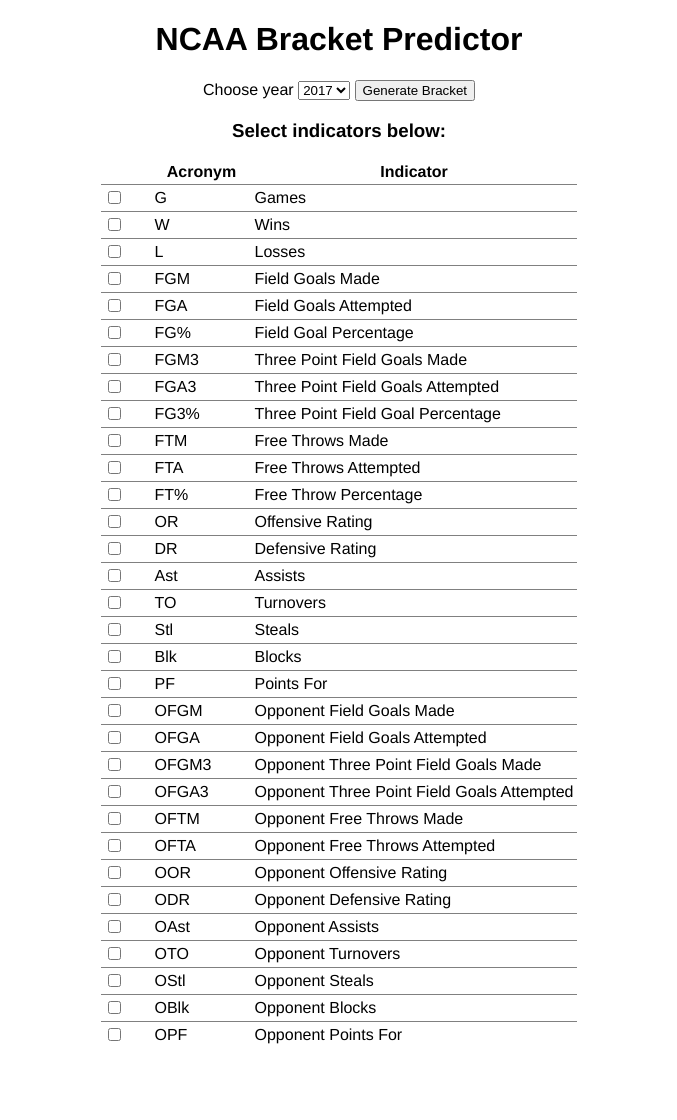
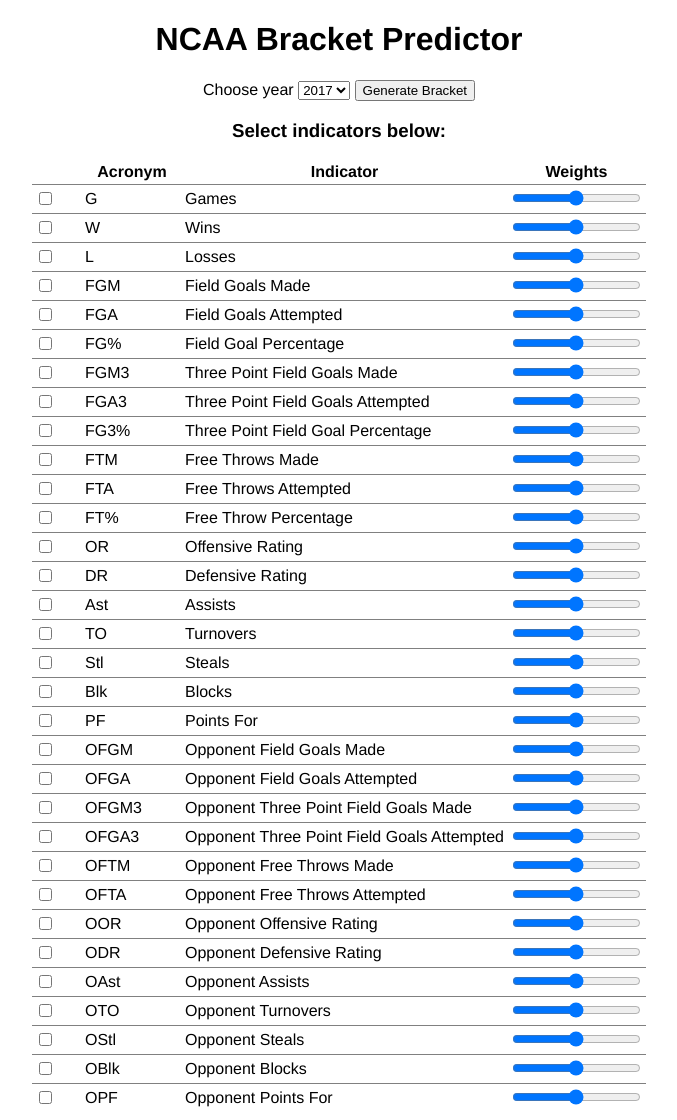
Before and after one commit to berkhoutalex/Heroku-Predictor, a Django app: template app/templates/html/index.html in a window 1280 px wide. Shown: the whole page, without its empty margins (301-978 px from the left). Before the commit the page ends 1044 px from the top, so only its background shows below. Run offline with Django 3.2, Linux system fonts and the light colour scheme; the template is opened without the code that fills it, so the values that code supplies are empty.

Commit message:
weight sliders

```diff
--- a/app/templates/html/index.html
+++ b/app/templates/html/index.html
@@ -23,198 +23,295 @@
                     <th>&nbsp</th>
                     <th>Acronym</th>
                     <th>Indicator</th>
+                    <th>Weights</th>
                 </tr>
                 <tr>
                     <td>
                         <input type="checkbox" id="i1" name="i1" />&nbsp;</td>
                     <td>G</td>
                     <td>Games</td>
+                    <td>
+                        <input type="range" min="1" max="100" value="50" class="slider" id="j1">
+                    </td>
                 </tr>
                 <tr>
                     <td>
                         <input type="checkbox" id="i2" name="i2" />&nbsp;</td>
                     <td>W</td>
                     <td>Wins</td>
+                    <td>
+                        <input type="range" min="1" max="100" value="50" class="slider" id="j2">
+                    </td>
                 </tr>
                 <tr>
                     <td>
                         <input type="checkbox" id="i3" name="i3" />&nbsp;</td>
                     <td>L</td>
                     <td>Losses</td>
+                    <td>
+                        <input type="range" min="1" max="100" value="50" class="slider" id="j3">
+                    </td>
                 </tr>
                 <tr>
                     <td>
                         <input type="checkbox" id="i4" name="i4" />&nbsp;</td>
                     <td>FGM</td>
                     <td>Field Goals Made</td>
+                    <td>
+                        <input type="range" min="1" max="100" value="50" class="slider" id="j4">
+                    </td>
                 </tr>
                 <tr>
                     <td>
                         <input type="checkbox" id="i5" name="i5" />&nbsp;</td>
                     <td>FGA</td>
                     <td>Field Goals Attempted</td>
+                    <td>
+                        <input type="range" min="1" max="100" value="50" class="slider" id="j5">
+                    </td>
                 </tr>
                 <tr>
                     <td>
                         <input type="checkbox" id="i6" name="i6" />&nbsp;</td>
                     <td>FG%</td>
                     <td>Field Goal Percentage</td>
+                    <td>
+                        <input type="range" min="1" max="100" value="50" class="slider" id="j6">
+                    </td>
                 </tr>
                 <tr>
                     <td>
                         <input type="checkbox" id="i7" name="i7" />&nbsp;</td>
                     <td>FGM3</td>
                     <td>Three Point Field Goals Made</td>
+                    <td>
+                        <input type="range" min="1" max="100" value="50" class="slider" id="j7">
+                    </td>
                 </tr>
                 <tr>
                     <td>
                         <input type="checkbox" id="i8" name="i8" />&nbsp;</td>
                     <td>FGA3</td>
                     <td>Three Point Field Goals Attempted</td>
+                    <td>
+                        <input type="range" min="1" max="100" value="50" class="slider" id="j8">
+                    </td>
                 </tr>
                 <tr>
                     <td>
                         <input type="checkbox" id="i9" name="i9" />&nbsp;</td>
                     <td>FG3%</td>
                     <td>Three Point Field Goal Percentage</td>
+                    <td>
+                        <input type="range" min="1" max="100" value="50" class="slider" id="j9">
+                    </td>
                 </tr>
                 <tr>
                     <td>
                         <input type="checkbox" id="i10" name="i10" />&nbsp;</td>
                     <td>FTM</td>
                     <td>Free Throws Made</td>
+                    <td>
+                        <input type="range" min="1" max="100" value="50" class="slider" id="j10">
+                    </td>
                 </tr>
                 <tr>
                     <td>
                         <input type="checkbox" id="i11" name="i11" />&nbsp;</td>
                     <td>FTA</td>
                     <td>Free Throws Attempted</td>
+                    <td>
+                        <input type="range" min="1" max="100" value="50" class="slider" id="j11">
+                    </td>
                 </tr>
                 <tr>
                     <td>
                         <input type="checkbox" id="i12" name="i12" />&nbsp;</td>
                     <td>FT%</td>
                     <td>Free Throw Percentage</td>
+                    <td>
+                        <input type="range" min="1" max="100" value="50" class="slider" id="j12">
+                    </td>
                 </tr>
                 <tr>
                     <td>
                         <input type="checkbox" id="i13" name="i13" />&nbsp;</td>
                     <td>OR</td>
                     <td>Offensive Rating</td>
+                    <td>
+                        <input type="range" min="1" max="100" value="50" class="slider" id="j13">
+                    </td>
                 </tr>
                 <tr>
                     <td>
                         <input type="checkbox" id="i14" name="i14" />&nbsp;</td>
                     <td>DR</td>
                     <td>Defensive Rating</td>
+                    <td>
+                        <input type="range" min="1" max="100" value="50" class="slider" id="j14">
+                    </td>
                 </tr>
                 <tr>
                     <td>
                         <input type="checkbox" id="i15" name="i15" />&nbsp;</td>
                     <td>Ast</td>
                     <td>Assists</td>
+                    <td>
+                        <input type="range" min="1" max="100" value="50" class="slider" id="j15">
+                    </td>
                 </tr>
                 <tr>
                     <td>
                         <input type="checkbox" id="i16" name="i16" />&nbsp;</td>
                     <td>TO</td>
                     <td>Turnovers</td>
+                    <td>
+                        <input type="range" min="1" max="100" value="50" class="slider" id="j16">
+                    </td>
                 </tr>
                 <tr>
                     <td>
                         <input type="checkbox" id="i17" name="i17" />&nbsp;</td>
                     <td>Stl</td>
                     <td>Steals</td>
+                    <td>
+                        <input type="range" min="1" max="100" value="50" class="slider" id="j17">
+                    </td>
                 </tr>
                 <tr>
                     <td>
                         <input type="checkbox" id="i18" name="i18" />&nbsp;</td>
                     <td>Blk</td>
                     <td>Blocks</td>
+                    <td>
+                        <input type="range" min="1" max="100" value="50" class="slider" id="j18">
+                    </td>
                 </tr>
                 <tr>
                     <td>
                         <input type="checkbox" id="i19" name="i19" />&nbsp;</td>
                     <td>PF</td>
                     <td>Points For</td>
+                    <td>
+                        <input type="range" min="1" max="100" value="50" class="slider" id="j19">
+                    </td>
                 </tr>
                 <tr>
                     <td>
                         <input type="checkbox" id="i20" name="i20" />&nbsp;</td>
                     <td>OFGM</td>
                     <td>Opponent Field Goals Made</td>
+                    <td>
+                        <input type="range" min="1" max="100" value="50" class="slider" id="j20">
+                    </td>
                 </tr>
                 <tr>
                     <td>
                         <input type="checkbox" id="i21" name="i21" />&nbsp;</td>
                     <td>OFGA</td>
                     <td>Opponent Field Goals Attempted</td>
+                    <td>
+                        <input type="range" min="1" max="100" value="50" class="slider" id="j21">
+                    </td>
                 </tr>
                 <tr>
                     <td>
                         <input type="checkbox" id="i22" name="i22" />&nbsp;</td>
                     <td>OFGM3</td>
                     <td>Opponent Three Point Field Goals Made</td>
+                    <td>
+                        <input type="range" min="1" max="100" value="50" class="slider" id="j22">
+                    </td>
                 </tr>
                 <tr>
                     <td>
                         <input type="checkbox" id="i23" name="i23" />&nbsp;</td>
                     <td>OFGA3</td>
                     <td>Opponent Three Point Field Goals Attempted</td>
+                    <td>
+                        <input type="range" min="1" max="100" value="50" class="slider" id="j23">
+                    </td>
                 </tr>
                 <tr>
                     <td>
                         <input type="checkbox" id="i24" name="i24" />&nbsp;</td>
                     <td>OFTM</td>
                     <td>Opponent Free Throws Made</td>
+                    <td>
+                        <input type="range" min="1" max="100" value="50" class="slider" id="j24">
+                    </td>
                 </tr>
                 <tr>
                     <td>
                         <input type="checkbox" id="i25" name="i25" />&nbsp;</td>
                     <td>OFTA</td>
                     <td>Opponent Free Throws Attempted</td>
+                    <td>
+                        <input type="range" min="1" max="100" value="50" class="slider" id="j25">
+                    </td>
                 </tr>
                 <tr>
                     <td>
                         <input type="checkbox" id="i26" name="i26" />&nbsp;</td>
                     <td>OOR</td>
                     <td>Opponent Offensive Rating</td>
+                    <td>
+                        <input type="range" min="1" max="100" value="50" class="slider" id="j26">
+                    </td>
                 </tr>
                 <tr>
                     <td>
                         <input type="checkbox" id="i27" name="i27" />&nbsp;</td>
                     <td>ODR</td>
                     <td>Opponent Defensive Rating</td>
+                    <td>
+                        <input type="range" min="1" max="100" value="50" class="slider" id="j27">
+                    </td>
                 </tr>
                 <tr>
                     <td>
                         <input type="checkbox" id="i28" name="i28" />&nbsp;</td>
                     <td>OAst</td>
                     <td>Opponent Assists</td>
+                    <td>
+                        <input type="range" min="1" max="100" value="50" class="slider" id="j28">
+                    </td>
                 </tr>
                 <tr>
                     <td>
                         <input type="checkbox" id="i29" name="i29" />&nbsp;</td>
                     <td>OTO</td>
                     <td>Opponent Turnovers</td>
+                    <td>
+                        <input type="range" min="1" max="100" value="50" class="slider" id="j29">
+                    </td>
                 </tr>
                 <tr>
                     <td>
                         <input type="checkbox" id="i30" name="i30" />&nbsp;</td>
                     <td>OStl</td>
                     <td>Opponent Steals</td>
+                    <td>
+                        <input type="range" min="1" max="100" value="50" class="slider" id="j30">
+                    </td>
                 </tr>
                 <tr>
                     <td>
                         <input type="checkbox" id="i31" name="i31" />&nbsp;</td>
                     <td>OBlk</td>
                     <td>Opponent Blocks</td>
+                    <td>
+                        <input type="range" min="1" max="100" value="50" class="slider" id="j31">
+                    </td>
                 </tr>
                 <tr>
                     <td>
                         <input type="checkbox" id="i32" name="i32" />&nbsp;</td>
                     <td>OPF</td>
                     <td>Opponent Points For</td>
+                    <td>
+                        <input type="range" min="1" max="100" value="50" class="slider" id="j32">
+                    </td>
                 </tr>
             </table>
         </form>
--- a/app/views.py
+++ b/app/views.py
@@ -31,12 +31,16 @@ def bracket(request): #bracket page request
                       'OTO','OStl','OBlk','OPF']
     # get checkbox values
     indicators = []
+    weights = []
     for i in range(1, 33):
         indicator = request.GET.get('i' + str(i), 'off')
+        weight = request.Get.get('j'+str(i))
         if (indicator == 'on'):
+            weight.append(weight)
             indicators.append(all_indicators[i - 1])
+    year = int(year_Val)
+    print "%a" weights
 
-    year = int(year_Val)
     listResults = generate_bracket.get_tourney_results(year, indicators)
     listOrder = generate_bracket.get_tourney_order(year)
 
```
